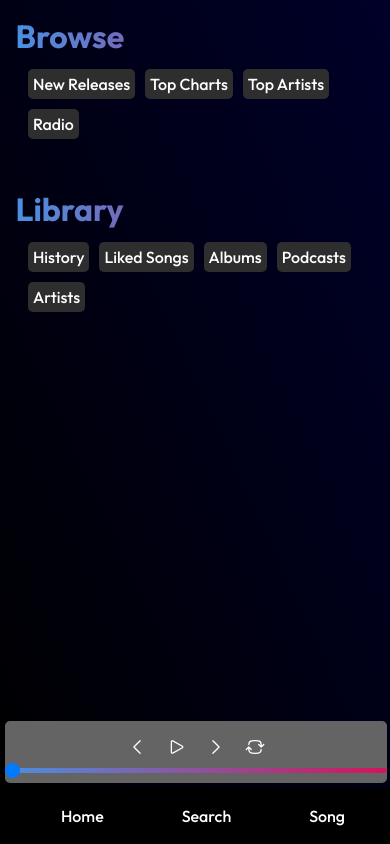
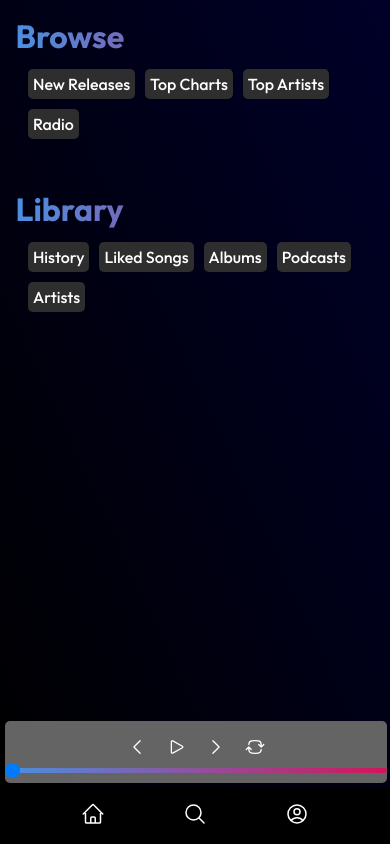
Before and after one commit to 21002624/Tune, a React (Vite) app: page / in a window 390 px wide. Built offline with nearby package versions, Linux system fonts and the light colour scheme.

Commit message:
music player

```diff
--- a/src/Components/Mobilenav/Mobilenav.css
+++ b/src/Components/Mobilenav/Mobilenav.css
@@ -8,7 +8,8 @@
     align-items: center;
     justify-content: center;
     width: 100%;
-    padding: .5rem;
+    padding-top: .5rem;
+    padding-bottom: .5rem;
     height: 40px;
     gap: 30%;
 }
--- a/src/Components/Mobilenav/Mobilenav.jsx
+++ b/src/Components/Mobilenav/Mobilenav.jsx
@@ -1,5 +1,6 @@
 import React, { useState, useEffect } from 'react';
 import './Mobilenav.css';
+import { HomeIcon ,MagnifyingGlassIcon,UserCircleIcon} from '@heroicons/react/24/outline';
 
 const Mobilenav = ({ onOptionSelect }) => {
   const [isMobile, setIsMobile] = useState(false);
@@ -17,11 +18,12 @@ const Mobilenav = ({ onOptionSelect }) => {
     };
   }, []);
 
+
   return (
     <div className='Mobilenav'>
-      <div onClick={() => onOptionSelect('home')}>Home</div>
-      <div onClick={() => onOptionSelect('search')}>Search</div>
-      <div onClick={() => onOptionSelect('currentSong')}>Song</div>
+      <div onClick={() => onOptionSelect('home')}><HomeIcon className="rightIcon"/></div>
+      <div onClick={() => onOptionSelect('search')}><MagnifyingGlassIcon className="rightIcon"/></div>
+      <div onClick={() => onOptionSelect('home')}><UserCircleIcon className="rightIcon"/></div>
     </div>
   );
 };
--- a/src/pages/Home/Home.jsx
+++ b/src/pages/Home/Home.jsx
@@ -13,6 +13,8 @@ const Home = () => {
   const [currentSong, setCurrentSong] = useState(songs[0]);
   const [isMobile, setIsMobile] = useState(false);
   const [currentPage, setCurrentPage] = useState('home');
+  const [selectedOption, setSelectedOption] = useState('');
+
 
   // Check if the view is mobile
   useEffect(() => {
@@ -53,7 +55,7 @@ const Home = () => {
         <>
           {/* Mobile View */}
           <div className="MobileView">{renderMobilePage()}</div>
-          <Playingsong currentSong={currentSong} setCurrentSong={setCurrentSong} />
+          <Playingsong currentSong={currentSong} setCurrentSong={setCurrentSong} onOptionSelect={handleOptionSelect}  selectedOption={selectedOption} />
           <Mobilenav onOptionSelect={handleOptionSelect} />
         </>
       ) : (
--- a/src/pages/Playingsong/Playingsong.jsx
+++ b/src/pages/Playingsong/Playingsong.jsx
@@ -3,12 +3,45 @@ import { songs } from '../../Data/songs';
 import './Playingsong.css';
 import { ChevronUpIcon, ChevronDownIcon, PlayIcon, PauseIcon, ChevronRightIcon, ChevronLeftIcon, SpeakerXMarkIcon, SpeakerWaveIcon } from '@heroicons/react/24/outline';
 
-const Playingsong = ({ currentSong, setCurrentSong }) => {
+const Playingsong = ({ currentSong, setCurrentSong , onOptionSelect ,selectedOption }) => {
     const [isPlaying, setIsPlaying] = useState(false);
     const [isMuted, setIsMuted] = useState(false);
     const [volume, setVolume] = useState(1);
     const [isLooping, setIsLooping] = useState(false);
     const [progress, setProgress] = useState(0);
+    const [isVisible, setIsVisible] = useState(true);
+
+
+
+    const [isMobile, setIsMobile] = useState(false);
+    const checkMobileView = () => {
+        setIsMobile(window.matchMedia('(max-width: 800px)').matches);
+    };
+
+    useEffect(() => {
+        if (selectedOption === 'currentSong') {
+            setIsVisible(false);
+        } else {
+            setIsVisible(true);
+        }
+    }, [selectedOption]);
+
+    const handleMobileClick = (event) => {
+        if (event.target === event.currentTarget && isMobile) {
+            console.log('Mobile view click detected!');
+            onOptionSelect('currentSong');
+
+        }
+    };
+
+    useEffect(() => {
+        checkMobileView();
+        window.addEventListener('resize', checkMobileView);
+
+        return () => {
+            window.removeEventListener('resize', checkMobileView);
+        };
+    }, []);
 
     const audioRef = useRef(null);
 
@@ -98,7 +131,12 @@ const Playingsong = ({ currentSong, setCurrentSong }) => {
     }, []);
 
     return (
-        <div className="custom-audio-player">
+        <>{isVisible && (
+            <div
+            className={`custom-audio-player ${isMobile ? 'mobile' : ''}`}
+            onClick={handleMobileClick}
+        >
+
             <div className="partOne">
                 <p>{currentSong.songName}</p>
             </div>
@@ -107,6 +145,7 @@ const Playingsong = ({ currentSong, setCurrentSong }) => {
                     <source src={currentSong.filePath} type="audio/mpeg" />
                     Your browser does not support the audio element.
                 </audio>
+
                 <div className="controls">
                     <div>
                         <button onClick={playPreviousSong} className="control-btn">
@@ -131,6 +170,7 @@ const Playingsong = ({ currentSong, setCurrentSong }) => {
                         </button>
                     </div>
                 </div>
+
                     <div className="progress-bar">
                         <span>{formatTime(progress)}</span>
                         <div className="progressDiv">
@@ -146,7 +186,9 @@ const Playingsong = ({ currentSong, setCurrentSong }) => {
                         </div>
                         <span>{formatTime(audioRef.current?.duration || 0)}</span>
                     </div>
+
             </div>
+
             <div className="partThree">
                 <div>
                     <div className="muteDiv">
@@ -167,7 +209,10 @@ const Playingsong = ({ currentSong, setCurrentSong }) => {
                     </div>
                 </div>
             </div>
+
         </div>
+        )}
+        </>
     );
 };
 
```
Lines whose indentation alone changed are shown as unchanged.
